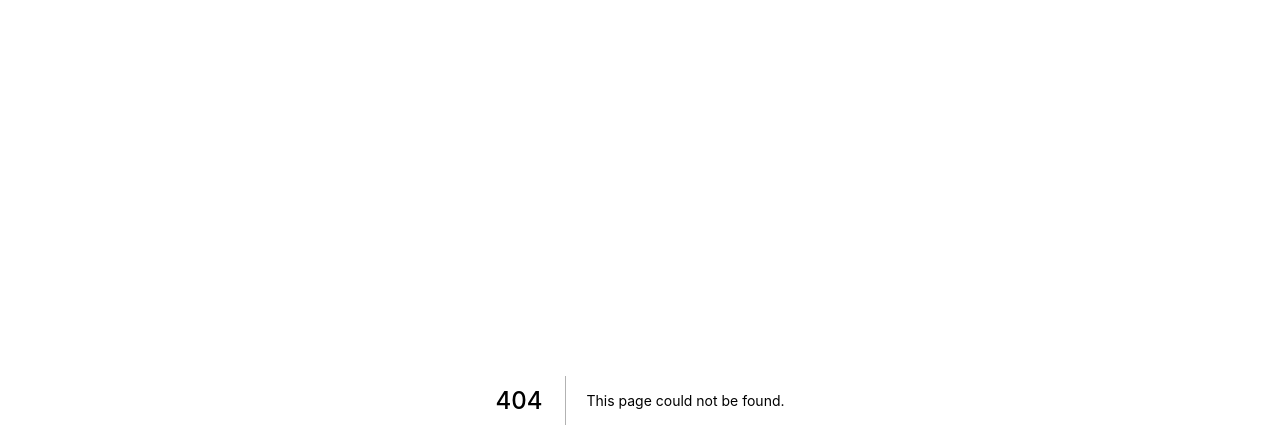
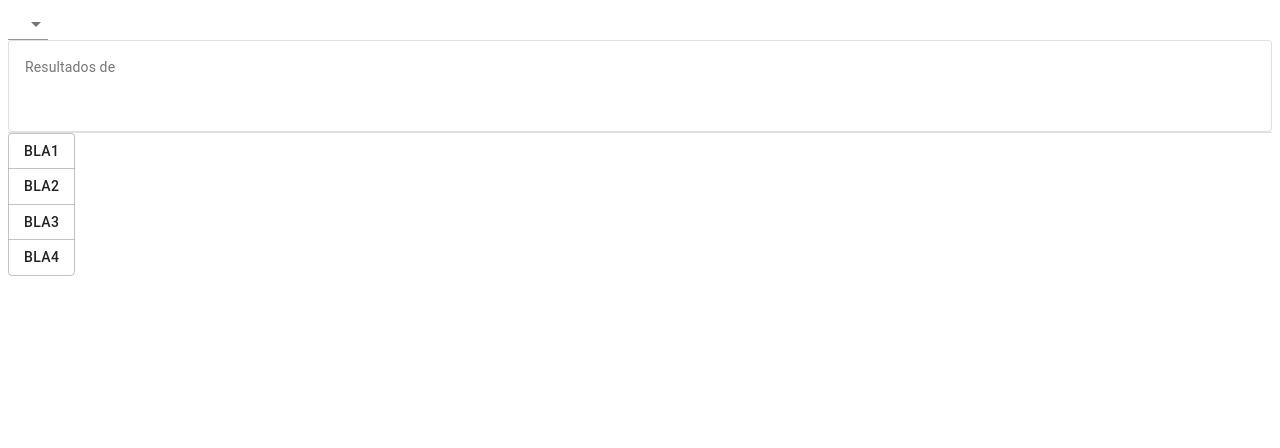
Before and after one commit to jfbarea/comedy-x, a Next.js app: page /admin in a window 1280 px wide. Before the commit this address had no page. Shown: the top 448 px of the page. Built offline with nearby package versions, Linux system fonts and the light colour scheme.

Commit message:
missing files

```diff
--- /dev/null
+++ b/components/QuestionCard.tsx
@@ -0,0 +1,43 @@
+import React from 'react';
+import { makeStyles } from '@material-ui/core/styles';
+import Card from '@material-ui/core/Card';
+import CardActions from '@material-ui/core/CardActions';
+import CardContent from '@material-ui/core/CardContent';
+import Button from '@material-ui/core/Button';
+import Typography from '@material-ui/core/Typography';
+import { List, ListItem } from '@material-ui/core';
+
+const useStyles = makeStyles({
+  root: {
+    minWidth: 275,
+  },
+  bullet: {
+    display: 'inline-block',
+    margin: '0 2px',
+    transform: 'scale(0.8)',
+  },
+  title: {
+    fontSize: 14,
+  },
+  pos: {
+    marginBottom: 12,
+  },
+});
+
+export default function SimpleCard({shortQuestionMessage='', options=[]}) {
+  const classes = useStyles();
+  return (
+    <Card className={classes.root} variant="outlined">
+      <CardContent>
+        <Typography className={classes.title} color="textSecondary" gutterBottom>
+          Resultados de {shortQuestionMessage}
+        </Typography>
+        <List>
+          {options.map(({text, score})=> <ListItem> {text}: {score}</ListItem>)}
+        </List>
+      </CardContent>
+      <CardActions>
+      </CardActions>
+    </Card>
+  );
+}
--- /dev/null
+++ b/pages/admin.tsx
@@ -0,0 +1,80 @@
+import React, {useState} from 'react';
+import Card from '../components/QuestionCard'
+import {Select, MenuItem, ButtonGroup, Button, Divider} from '@material-ui/core'
+
+import services from '../services'
+
+// const {listQuestions} = services;
+const listQuestions = () => {
+    return [
+        {
+            questionMessage: 'BlaBlaBla1',
+            shortQuestionMessage: 'Bla1',
+            options: [
+                {text: 'Text11', score: 23},
+                {text: 'Text12', score: 9},
+                {text: 'Text13', score: 1},
+            ],
+            questionId: 'q1',
+        },
+        {
+            questionMessage: 'BlaBlaBla2',
+            shortQuestionMessage: 'Bla2',
+            options: [
+                {text: 'Text21', score: 23},
+                {text: 'Text22', score: 9},
+                {text: 'Text23', score: 1},
+            ],
+            questionId: 'q2',
+        },
+        {
+            questionMessage: 'BlaBlaBla3',
+            shortQuestionMessage: 'Bla3',
+            options: [
+                {text: 'Text31', score: 23},
+                {text: 'Text32', score: 9},
+                {text: 'Text33', score: 1},
+            ],
+            questionId: 'q3',
+        },
+        {
+            questionMessage: 'BlaBlaBla4',
+            shortQuestionMessage: 'Bla4',
+            options: [
+                {text: 'Text41', score: 23},
+                {text: 'Text42', score: 9},
+                {text: 'Text43', score: 1},
+            ],
+            questionId: 'q4',
+        },
+    ]
+}
+const Admin = () => {
+    const [displayedQuestionId, setDisplayedQuestionId] = useState('');
+    const [displayedQuestion, setDisplayedQuestion] = useState({});
+    const questions = listQuestions();
+    const handleChange = (event: React.ChangeEvent<{ value: unknown }>) => {
+        const selectedQuestionId = event.target.value as string;
+        const question = questions.filter(({questionId})=> selectedQuestionId===questionId)[0]
+        setDisplayedQuestionId(selectedQuestionId);
+        setDisplayedQuestion(question);
+    };
+    return (
+        <>
+            <Select
+                labelId="demo-simple-select-label"
+                id="demo-simple-select"
+                value={displayedQuestionId}
+                onChange={handleChange}
+            >
+                {questions.map(({shortQuestionMessage,questionId})=> <MenuItem value={questionId}>{shortQuestionMessage}</MenuItem>) }
+            </Select>
+            <Card {...displayedQuestion}/>
+            <Divider/>
+            <ButtonGroup orientation="vertical"variant="outlined" color="default" aria-label="outlined primary button group">
+                {questions.map(({shortQuestionMessage,questionId})=> <Button key={questionId}>{shortQuestionMessage}</Button>) }
+            </ButtonGroup>
+        </>
+    );
+}
+export default Admin;
```
